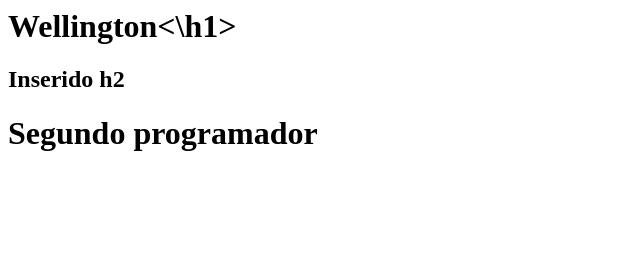
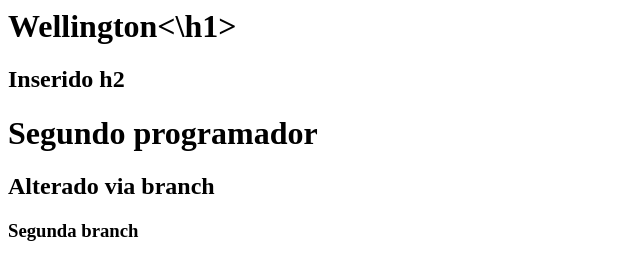
Before and after one commit to welinrorp/git-fundamentos, a plain HTML site: page index.html in a window 1280 px wide. Shown: the whole page, without its empty margins (0-640 px from the left). Drawn offline with Linux system fonts and the light colour scheme.

Commit message:
Teste segunda branch

```diff
--- a/index.html
+++ b/index.html
@@ -2,3 +2,5 @@
 <h2> Inserido h2</h2>
 <h1 Iserindo outro</h1>
 <h1>Segundo programador</h1>
+<h2> Alterado via branch </h2>
+<h3> Segunda branch</h3>
```
